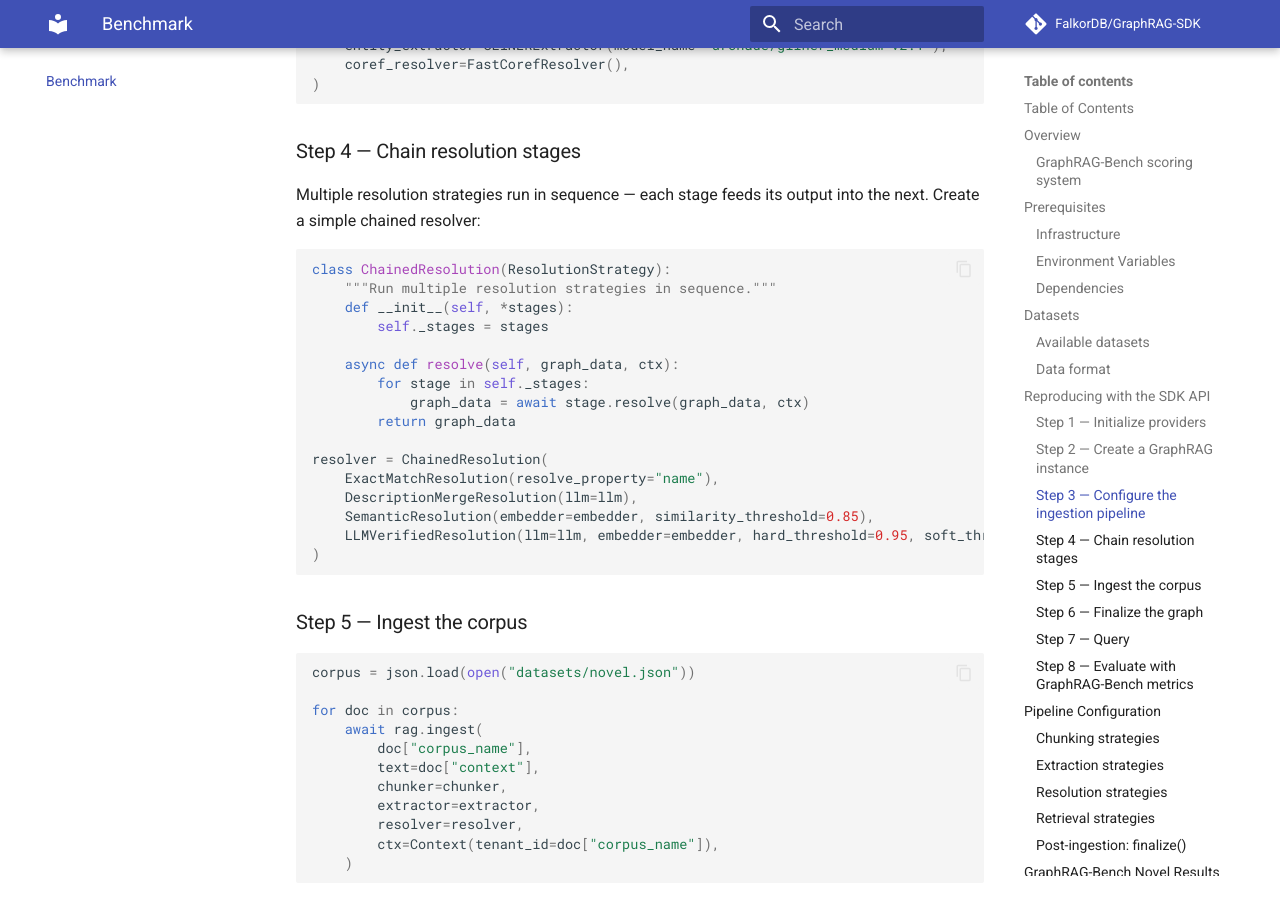
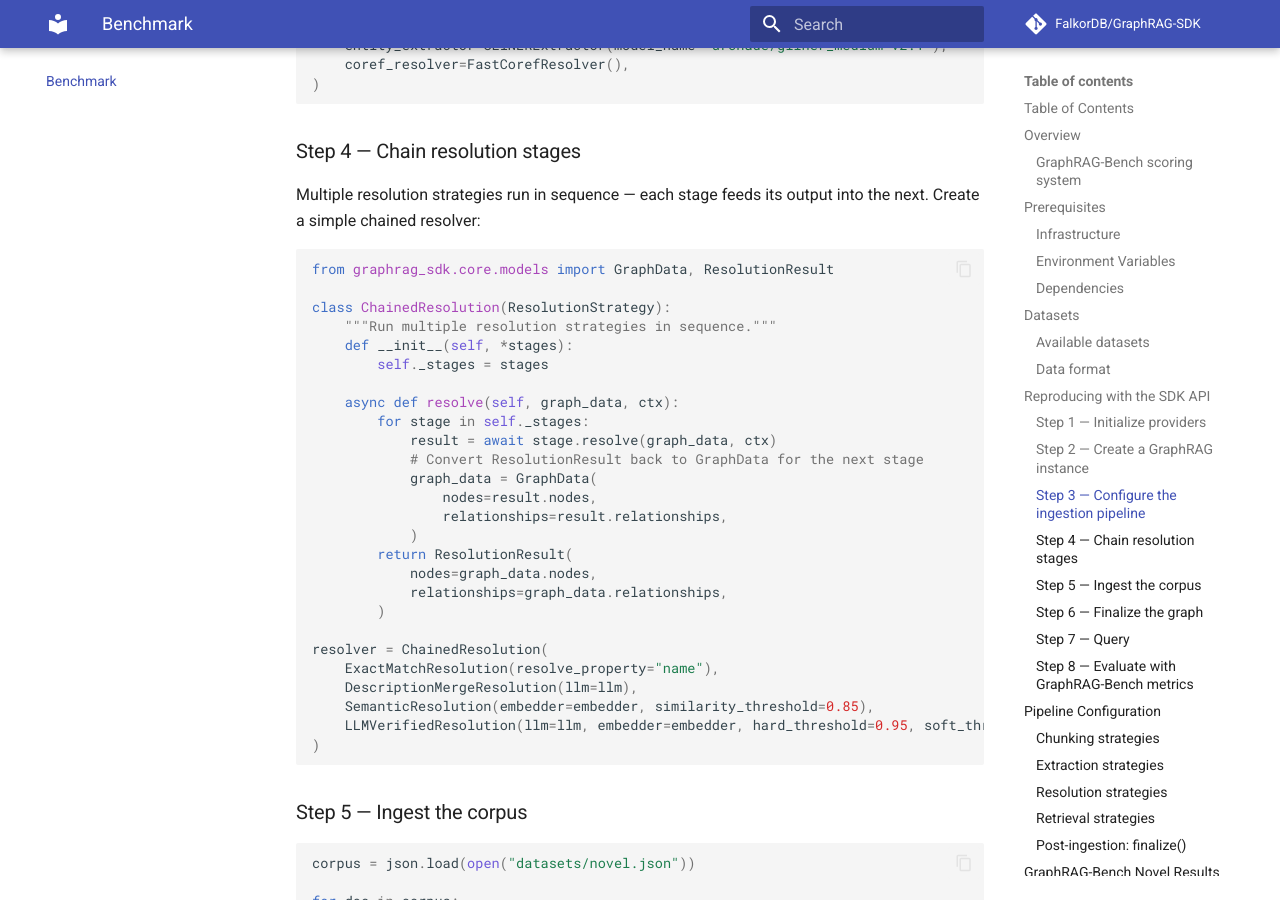
Before and after one commit to FalkorDB/GraphRAG-SDK, an MkDocs documentation site: the page built from docs/benchmark.md, in a window 1280 px wide and 900 px high, scrolled down 4813 px. Built offline with MkDocs 1.6.1 and Material for MkDocs 9.7.7, drawn with Linux system fonts in a browser that asks for light colours; comment, search, counter and statistics services are not loaded; some of the changed text lies outside the part shown.

Commit message:
fix: benchmark.md punch list — ChainedResolution type, leaderboard caveat, env var name
- Fix ChainedResolution.resolve() to unwrap ResolutionResult→GraphData between
  stages (resolve() returns ResolutionResult, not GraphData)
- Add caveat that only FalkorDB row is ours; competitor scores from published
  GraphRAG-Bench leaderboard (April 2025 snapshot)
- Align env var to AZURE_OPENAI_API_VERSION (matches .env.example and README)
- temperature=0.0: no change needed — LiteLLM defaults to 0.0 already

````diff
--- a/docs/benchmark.md
+++ b/docs/benchmark.md
@@ -193,6 +193,8 @@
 Multiple resolution strategies run in sequence — each stage feeds its output into the next. Create a simple chained resolver:
 
 ```python
+from graphrag_sdk.core.models import GraphData, ResolutionResult
+
 class ChainedResolution(ResolutionStrategy):
     """Run multiple resolution strategies in sequence."""
     def __init__(self, *stages):
@@ -200,8 +202,16 @@
 
     async def resolve(self, graph_data, ctx):
         for stage in self._stages:
-            graph_data = await stage.resolve(graph_data, ctx)
-        return graph_data
+            result = await stage.resolve(graph_data, ctx)
+            # Convert ResolutionResult back to GraphData for the next stage
+            graph_data = GraphData(
+                nodes=result.nodes,
+                relationships=result.relationships,
+            )
+        return ResolutionResult(
+            nodes=graph_data.nodes,
+            relationships=graph_data.relationships,
+        )
 
 resolver = ChainedResolution(
     ExactMatchResolution(resolve_property="name"),
@@ -376,6 +386,8 @@
 
 ### Leaderboard comparison
 
+> **Note:** Only the FalkorDB GraphRAG-SDK row was produced by us using the pipeline described above. All other system scores are taken from the [GraphRAG-Bench published leaderboard](https://graphrag-bench.github.io) as of April 2025. Leaderboard rankings may change as systems are updated and re-evaluated.
+
 | System | Fact Retrieval | Complex Reasoning | Contextual Summarize | Creative Generation | Overall |
 |--------|------:|------:|------:|------:|------:|
 | **FalkorDB GraphRAG-SDK** | **65.22** | **58.63** | **69.54** | **57.08** | **63.73** |
````
Also changed, not shown: other parts of docs/benchmark.md (+1 -1 lines).
